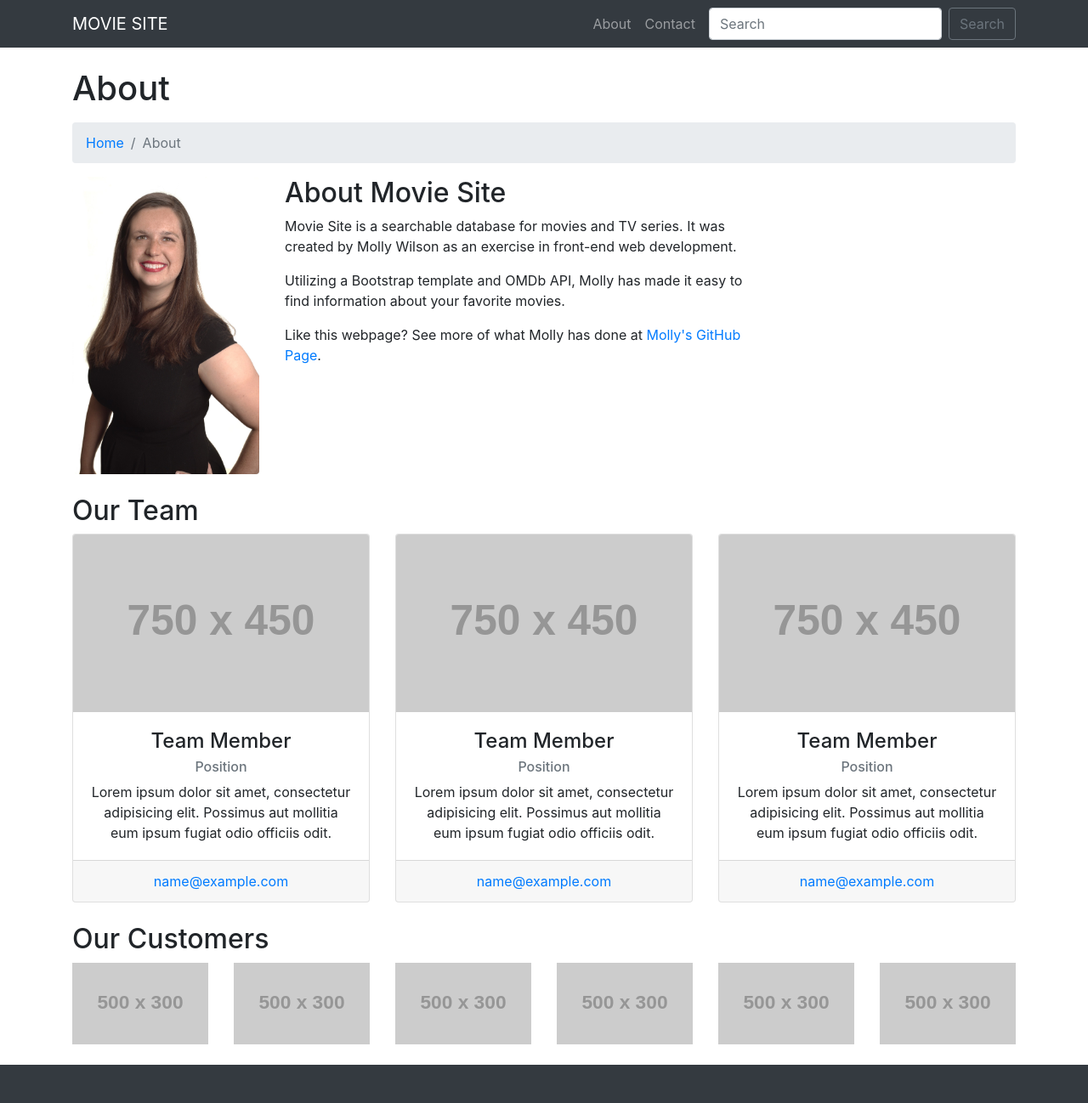
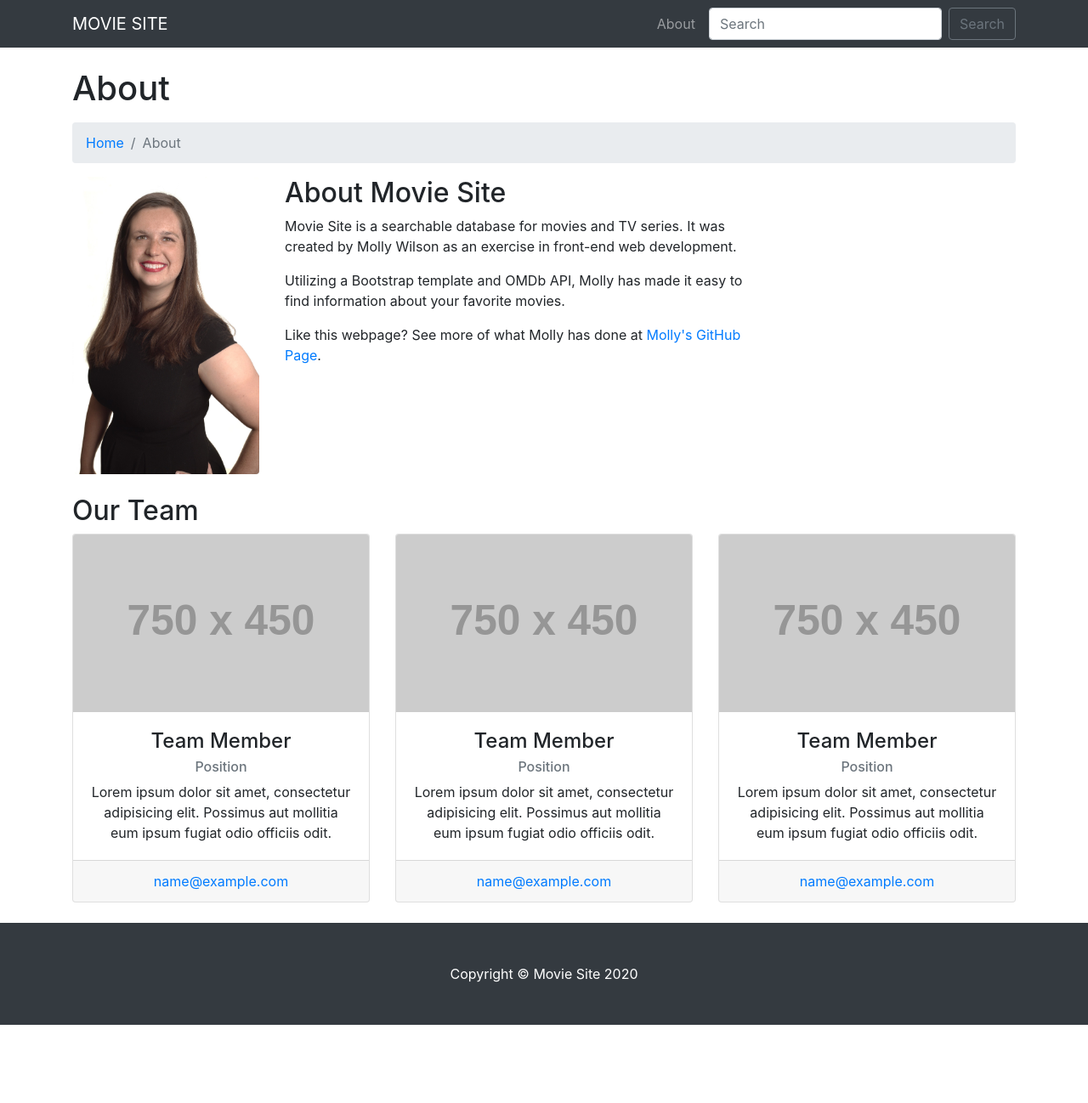
Before and after one commit to mswil/movie-site, a website: page about.html in a window 1280 px wide. Shown: the top 1298 px of the page at 85% size. After the commit the page ends 1206 px from the top, so only its background shows below. Drawn offline with Linux system fonts and the light colour scheme; placeholder pictures from the web are drawn by us.

Commit message:
Formatting code and commenting out contact page

```diff
--- a/about.html
+++ b/about.html
@@ -8,9 +8,8 @@
   <meta name="description" content="">
   <meta name="author" content="">
 
-  <link rel="icon"
-      type="image/png"
-      href="https://i5.walmartimages.com/asr/a130a022-892b-4152-9045-fd93229eb460_1.9e9926f416e1ed3b4a0252116027c334.jpeg?odnWidth=612&odnHeight=612&odnBg=ffffff">
+  <link rel="icon" type="image/png"
+    href="https://i5.walmartimages.com/asr/a130a022-892b-4152-9045-fd93229eb460_1.9e9926f416e1ed3b4a0252116027c334.jpeg?odnWidth=612&odnHeight=612&odnBg=ffffff">
 
   <title>Movie Site - About Us</title>
 
@@ -28,7 +27,9 @@
   <nav class="navbar fixed-top navbar-expand-lg navbar-dark bg-dark fixed-top">
     <div class="container">
       <a class="navbar-brand" href="index.html">MOVIE SITE</a>
-      <button class="navbar-toggler navbar-toggler-right" type="button" data-toggle="collapse" data-target="#navbarResponsive" aria-controls="navbarResponsive" aria-expanded="false" aria-label="Toggle navigation">
+      <button class="navbar-toggler navbar-toggler-right" type="button" data-toggle="collapse"
+        data-target="#navbarResponsive" aria-controls="navbarResponsive" aria-expanded="false"
+        aria-label="Toggle navigation">
         <span class="navbar-toggler-icon"></span>
       </button>
       <div class="collapse navbar-collapse" id="navbarResponsive">
@@ -39,9 +40,9 @@
           <!-- <li class="nav-item">
             <a class="nav-link" href="pricing.html">Services</a>
           </li> -->
-          <li class="nav-item">
+          <!-- <li class="nav-item">
             <a class="nav-link" href="contact.html">Contact</a>
-          </li>
+          </li> -->
           <!-- <li class="nav-item dropdown">
             <a class="nav-link dropdown-toggle" href="#" id="navbarDropdownPortfolio" data-toggle="dropdown" aria-haspopup="true" aria-expanded="false">
               Portfolio
@@ -160,7 +161,7 @@
     <!-- /.row -->
 
     <!-- Our Customers -->
-    <h2>Our Customers</h2>
+    <!-- <h2>Our Customers</h2>
     <div class="row">
       <div class="col-lg-2 col-sm-4 mb-4">
         <img class="img-fluid" src="http://placehold.it/500x300" alt="">
@@ -180,14 +181,15 @@
       <div class="col-lg-2 col-sm-4 mb-4">
         <img class="img-fluid" src="http://placehold.it/500x300" alt="">
       </div>
-    </div>
+    </div> -->
     <!-- /.row -->
 
   </div>
   <!-- /.container -->
 
-   <!-- Search Bar Empty Toast -->
-   <div class="toast" role="polite" aria-live="true" aria-atomic="true" style="position: absolute; top: 65px; right: 10px;">
+  <!-- Search Bar Empty Toast -->
+  <div class="toast" role="polite" aria-live="true" aria-atomic="true"
+    style="position: absolute; top: 65px; right: 10px;">
     <div class="toast-header">
       <strong class="mr-auto">Search Error</strong>
       <button type="button" class="ml-2 mb-1 close" data-dismiss="toast" aria-label="Close">
```
Also changed, not shown: index.html (+5 -3 lines), movie.html (+5 -3 lines), search.html (+10 -8 lines).
